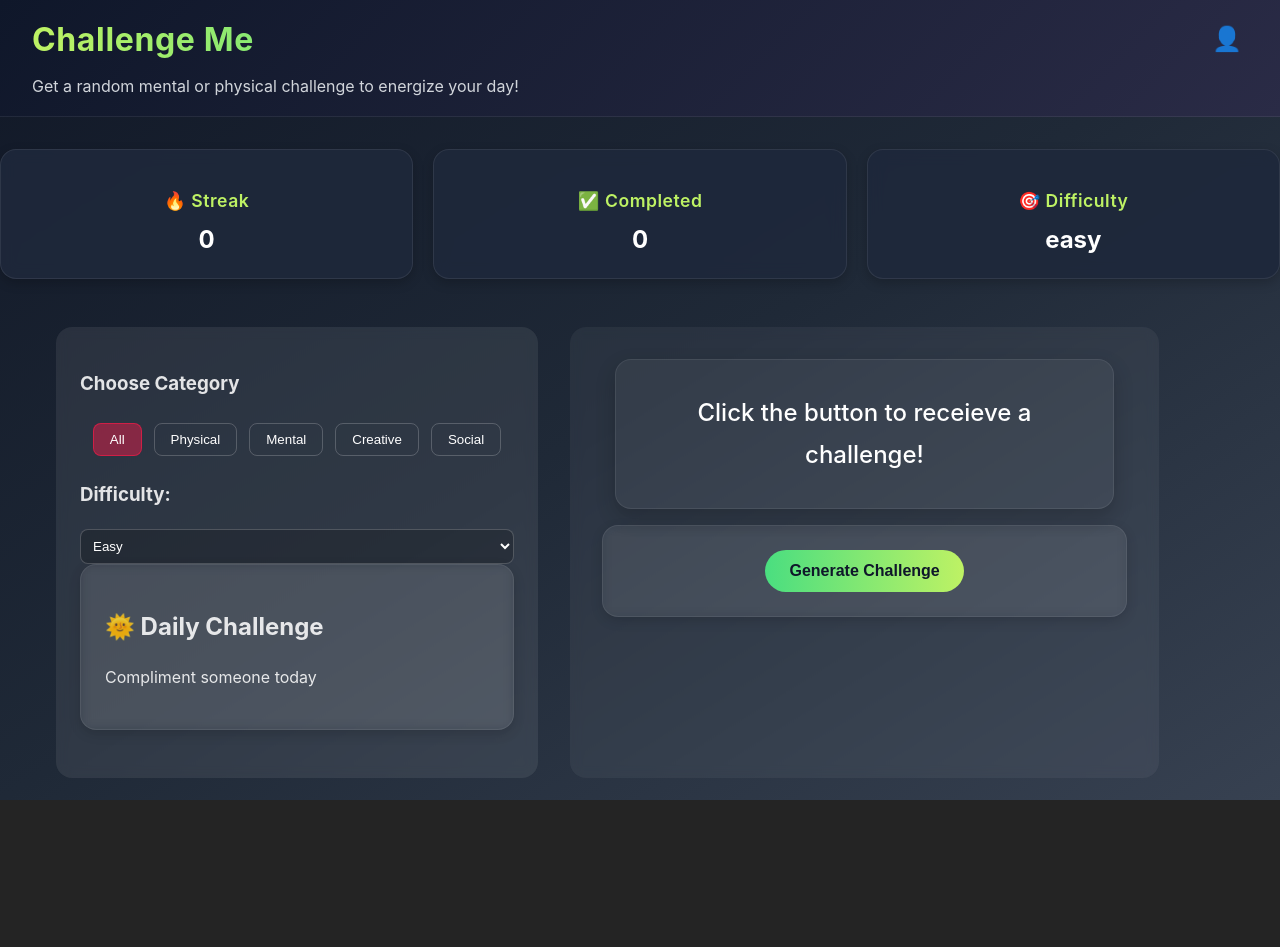
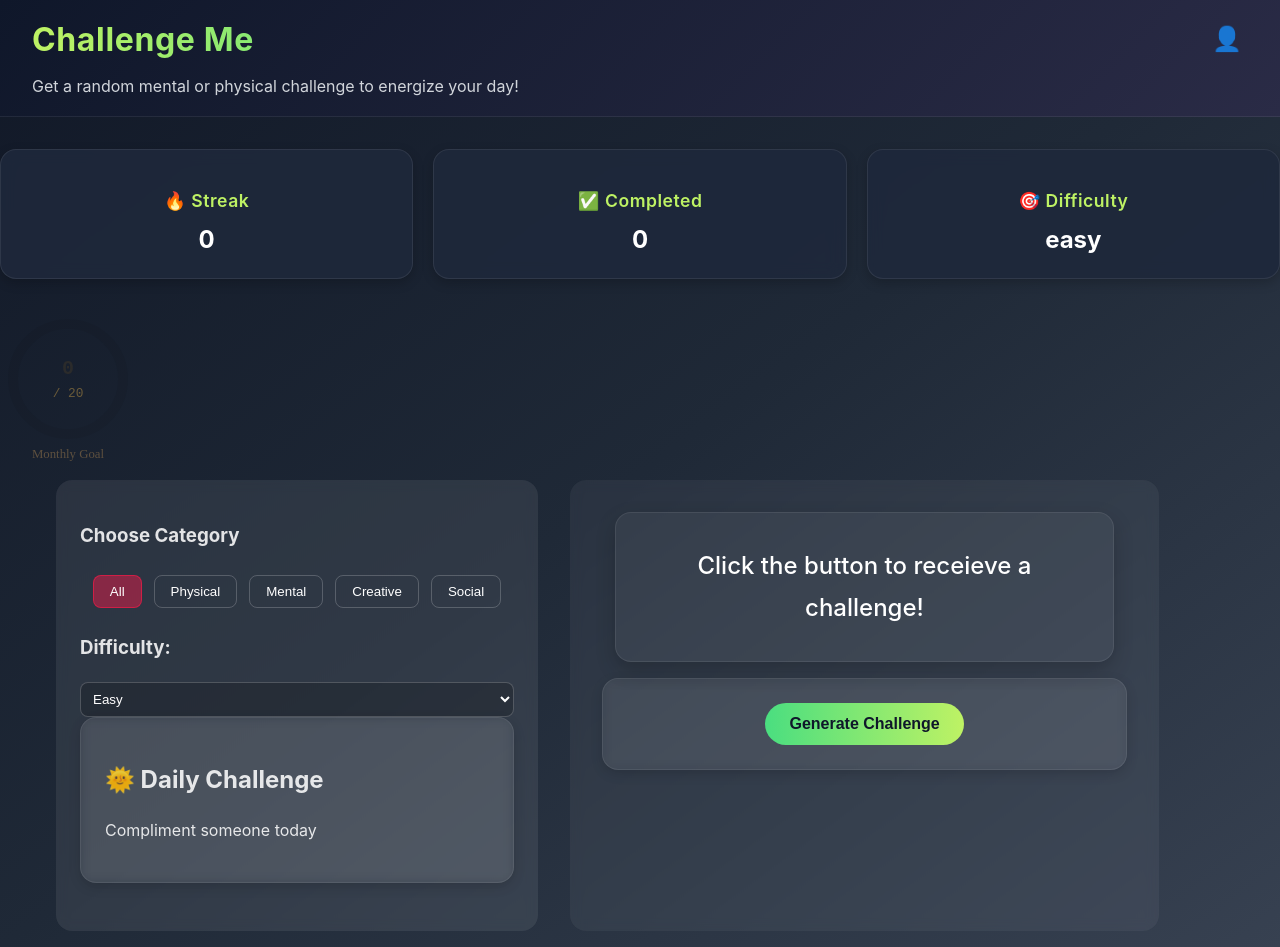
Before and after one commit to robertoandino/challenge-me, a React (Vite) app: page / in a window 1280 px wide. Before the commit the page ends 800 px from the top, so only its background shows below. Built offline with nearby package versions, Linux system fonts and the light colour scheme.

Commit message:
Add ProgressRing component and integrate it into Home page

```diff
--- a/src/components/ProgressRing/ProgressRing.css
+++ b/src/components/ProgressRing/ProgressRing.css
@@ -0,0 +1,51 @@
+.progress-ring {
+    position: relative;
+    display: inline-block;
+    font-family: "Roboto Mono", monospace;
+    margin: 0.5rem;
+    text-align: center;
+}
+
+.progress-ring-svg {
+    display: block;
+}
+
+.ring-bg {
+    stroke: rgba(0,0,0,0.06);
+}
+
+.ring-progress {
+    transition: stroke-dashoffset 800ms cubic-bezier(.22,.9,.3,1);
+    filter: drop-shadow(0 3px 6px rgba(0,0,0,0.12));
+}
+
+.progress-ring-center {
+    position: absolute;
+    left: 0;
+    top: 0;
+    width: 100%;
+    height: 100%;
+    display: flex;
+    flex-direction: column;
+    justify-content: center;
+    align-items: center;
+    pointer-events: none;
+}
+
+.progress-value {
+    font-size: 1.25rem;
+    font-weight: 700;
+    color: #2b2b2b;
+}
+
+.progress-goal {
+    font-size: 0.8rem;
+    color: #6b5b3a;
+}
+
+.progress-label {
+    margin-top: 0.35rem;
+    font-size: 0.8rem;
+    color: #5e503f;
+    font-family: "Playfair Display", serif;
+}
--- a/src/components/ProgressRing/ProgressRing.tsx
+++ b/src/components/ProgressRing/ProgressRing.tsx
@@ -1,4 +1,5 @@
 import React, { useMemo } from 'react';
+import "./ProgressRing.css";
 
 interface ProgressRingProps {
     value: number;
--- a/src/pages/Home.tsx
+++ b/src/pages/Home.tsx
@@ -12,28 +12,34 @@ import CategorySelector from "../components/CategorySelector/CategorySelector";
 //import ChallengeCard from "../components/ChallengeCard";
 import DailyChallengeCard from "../components/DailyChallengeCard/DailyChallengeCard";
 //import profileMenu from "../components/ProfileMenu";
+import ProgressRing from "../components/ProgressRing/ProgressRing";
 
 
 const Home: React.FC = () => {
     // State to manage the current challenge
     const [currentChallenge, setCurrentChallenge] = useState<string>("Click the button to receieve a challenge!");
+
     // State to manage the loading state
     const [isGenerating, setIsGenerating] = useState(false);
     const [hasGenerated, setHasGenerated] = useState(false);
+
     // Challenge history state
     //const [challengeHistory, setChallengeHistory] = useState<string[]>([]);
-    const [completedCount, /*setCompletedCount*/] = useState<number>(0);
+    const [completedCount, setCompletedCount] = useState<number>(0);
+    const [completedDatesSet, setCompletedDatesSet] = useState<Set<string>>(new Set())
     //const [completedChallenges, setCompletedChallenges] = useState<string[]>([]);
     //const [showHistory, setShowHistory] = useState(false);
+
     // State to manage Category and difficulty
     const [selectedCategory, setSelectedCategory] = useState<ChallengeCategory | 'all'>('all');
     const [difficulty, setDifficulty] = useState<string>('easy');
     const [streakCount, setStreakCount] = useState<number>(0);
+
     // State to manage daily challenge
     const [dailyChallenge, setDailyChallenge] = useState<string>("");
+
     // State to manage profile menu visibility
     const [profileOpen, setProfileOpen] = useState(false);
-
 
     const generateChallenge = () => {
         setIsGenerating(true);
@@ -75,6 +81,36 @@ const Home: React.FC = () => {
         setDailyChallenge(getDailyChallenge().text);
     }, [])
 
+    //Progress Ring / Heat map
+    //Helper function
+    function isoToday() {
+        return new Date().toISOString().slice(0, 10);
+    }
+
+    //load persisted state once
+    useEffect(() => {
+        try {
+            const raw = localStorage.getItem("challengeData");
+            if (raw) {
+                const parsed = JSON.parse(raw);
+                setCompletedCount(parsed.completedCount || 0);
+                const dates: string[] = parsed.completedDates || [];
+                setCompletedDatesSet(new Set(dates));
+            }
+        } catch (e) {
+            console.warn("Failed to parse challengeData", e);
+        }
+    }, [])
+
+    //save on changes
+    useEffect(() => {
+        const payload = {
+            completedCount,
+            completedDates: Array.from(completedDatesSet),
+        };
+        localStorage.setItem("challengeData", JSON.stringify(payload));
+    }, [completedCount, completedDatesSet]);
+
     return (
         <main className="main-container">
             {/*Main Header*/}
@@ -91,6 +127,11 @@ const Home: React.FC = () => {
                 <StatCard title="🔥 Streak" value={streakCount} />
                 <StatCard title="✅ Completed" value={completedCount} />
                 <StatCard title="🎯 Difficulty" value={difficulty} />
+            </section>
+
+            {/* User vitals */}
+            <section className="user-vitals">
+                <ProgressRing value={completedCount} goal={20} size={120} stroke={10} label="Monthly Goal" />
             </section>
 
             {/* Main Content Area */}
```
